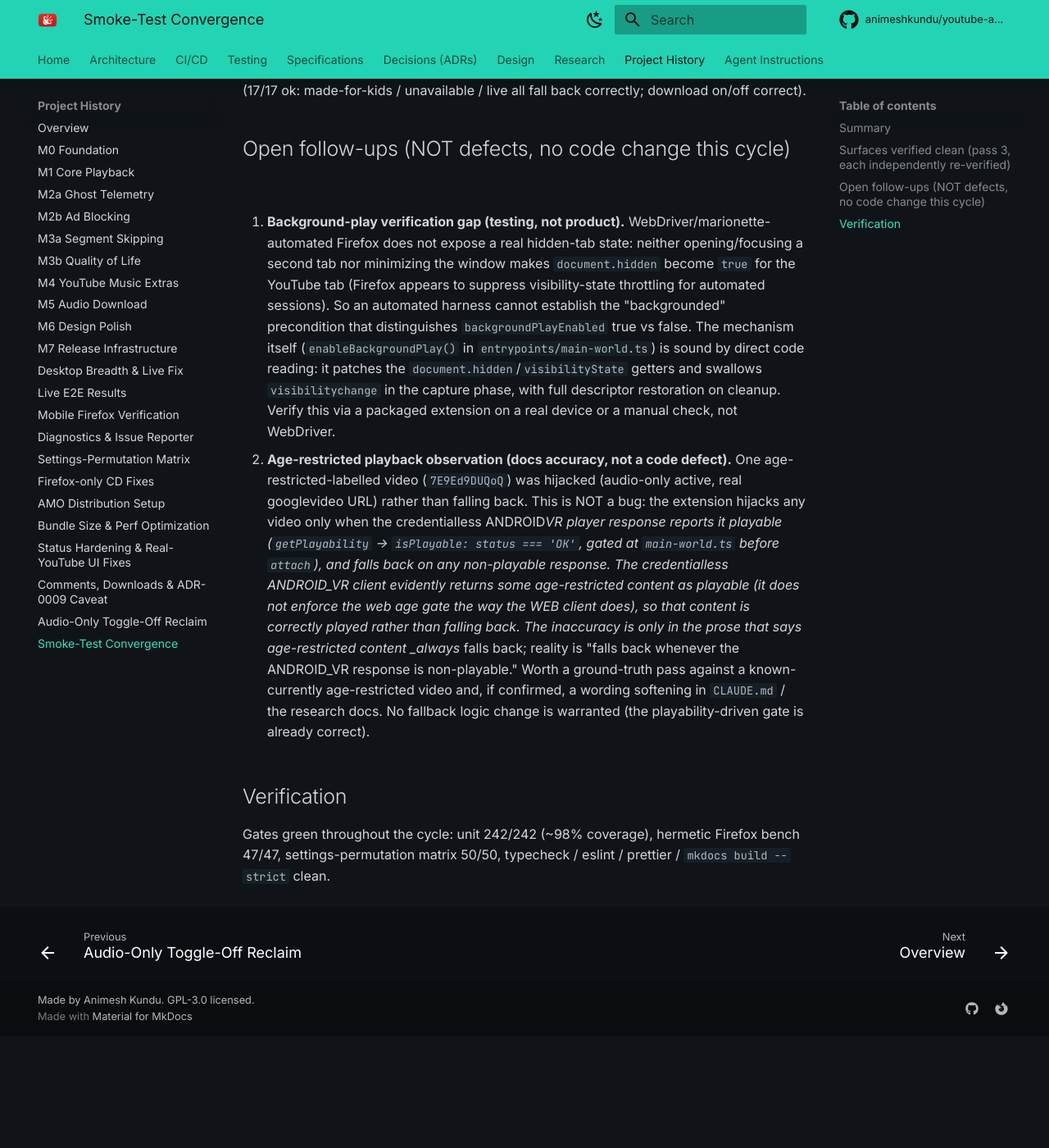
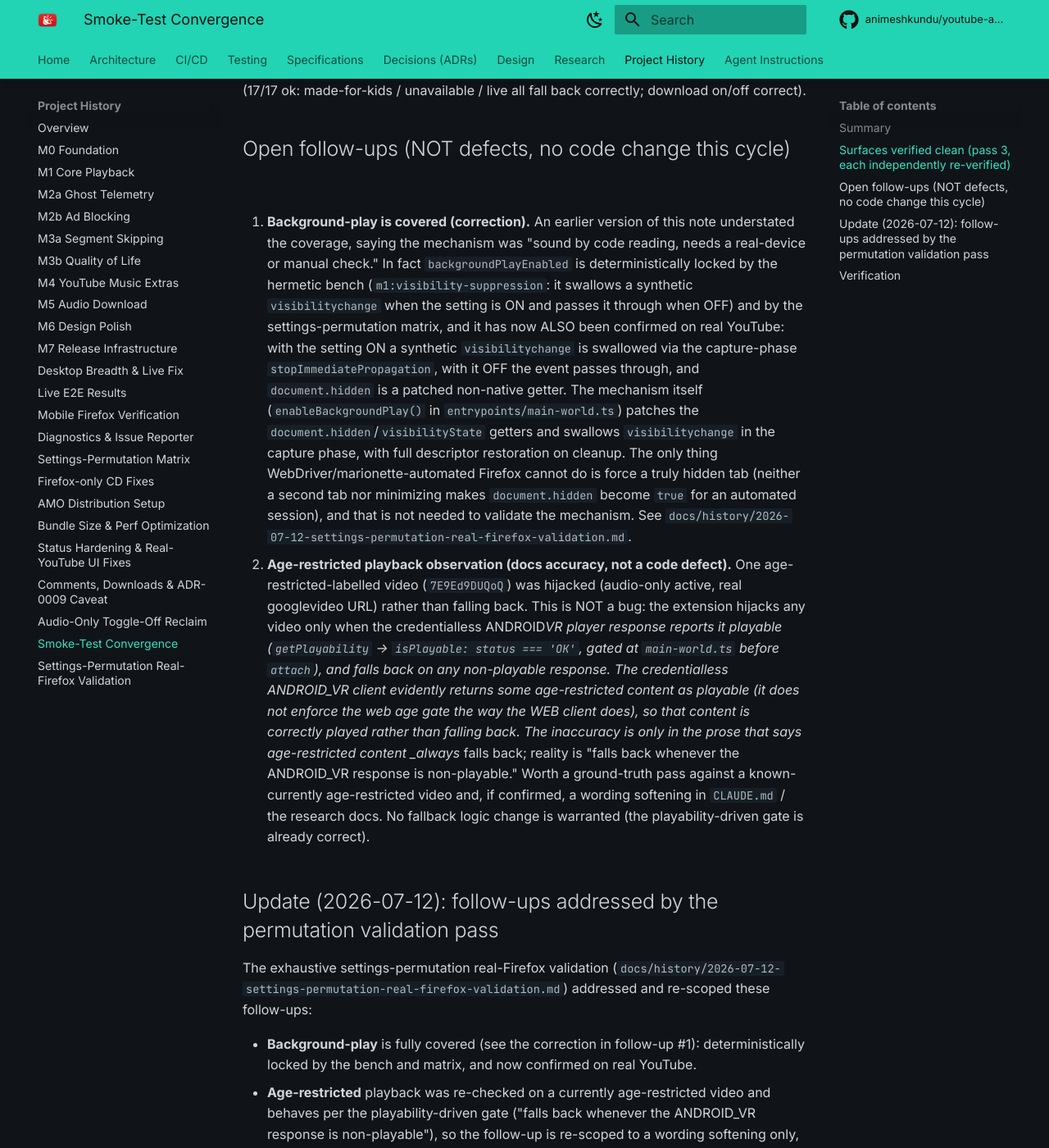
Before and after one commit to animeshkundu/youtube-audio, an MkDocs documentation site: the page built from docs/history/2026-07-12-smoke-test-convergence.md, in a window 1280 px wide and 1400 px high, scrolled down 1018 px. Shown: the whole window at 82% size. Built offline with MkDocs 1.6.1 and Material for MkDocs 9.7.7, drawn with Linux system fonts in a browser that asks for light colours; comment, search, counter and statistics services are not loaded; before the commit the page ends 2281 px from its top, so only the background shows below that; some of the changed text lies outside the part shown.

Commit message:
Fix disable-autoplay slow-load race + real-Firefox settings validation
Real-Firefox validation of every setting (singly, in combination, and edge
cases) surfaced one real bug: disableAutoplayNext had a slow-load race.
applyQualityOfLife clicked the autonav toggle only on a fixed retry schedule
[300, 800, 1500, 3000]ms, so when .ytp-autonav-toggle-button rendered past ~3s
the click was silently missed (1 of 4 real runs) and autoplay-next stayed on.

Fix: give disableAutoplay a bounded MutationObserver fallback (childList +
subtree + aria-checked attributeFilter, disconnects on the first successful
click or a 10s cap), mirroring the event-driven fallback reassertQuality already
had. It switches the toggle off whenever the button appears or turns on, however
late.

Locked hermetically: the bench fixture re-inserts the autonav button at 3.5s
(past the fixed timers) under ?yta-late-autonav=1, and a new scenario
m3b:disable-autoplay-late-button asserts the observer still switches it off.
bench 48/48, matrix 50/50, unit 242/242.

Everything else validated PASS on real YouTube: audio-only, artwork, the three
distraction toggles (hide-recs spares comments), quality cap, download (.m4a),
background-play (synthetic visibilitychange swallowed when on, patched
document.hidden), ghost/telemetry tiered blocking, loudness + EQ graph arming
(via the audio.graph diagnostics), lyrics, all-on with no interference, the
master gate, mid-playback live toggles, regular/long video, made-for-kids + live
fallback, and SponsorBlock skip. Ad-block confirmed on real YouTube (audio-only
off: live ads 0/5 on vs 4/5 off; inline player-response ad fields stripped 5/5),
resolving the #69 report; SABR-stitched native-video ads stay a documented
limit.

Docs: new validation handoff, SPEC-006 (autoplay observer fallback + bench lock),
and corrected the convergence handoff's background-play framing (it is
bench/matrix-locked and real-YouTube confirmed, not merely code-read).

```diff
--- a/docs/history/2026-07-12-smoke-test-convergence.md
+++ b/docs/history/2026-07-12-smoke-test-convergence.md
@@ -36,15 +36,20 @@ download on/off correct).
 
 ## Open follow-ups (NOT defects, no code change this cycle)
 
-1. **Background-play verification gap (testing, not product).** WebDriver/marionette-automated
-   Firefox does not expose a real hidden-tab state: neither opening/focusing a second tab nor
-   minimizing the window makes `document.hidden` become `true` for the YouTube tab (Firefox
-   appears to suppress visibility-state throttling for automated sessions). So an automated harness
-   cannot establish the "backgrounded" precondition that distinguishes `backgroundPlayEnabled`
-   true vs false. The mechanism itself (`enableBackgroundPlay()` in `entrypoints/main-world.ts`) is
-   sound by direct code reading: it patches the `document.hidden`/`visibilityState` getters and
-   swallows `visibilitychange` in the capture phase, with full descriptor restoration on cleanup.
-   Verify this via a packaged extension on a real device or a manual check, not WebDriver.
+1. **Background-play is covered (correction).** An earlier version of this note understated the
+   coverage, saying the mechanism was "sound by code reading, needs a real-device or manual check."
+   In fact `backgroundPlayEnabled` is deterministically locked by the hermetic bench
+   (`m1:visibility-suppression`: it swallows a synthetic `visibilitychange` when the setting is ON
+   and passes it through when OFF) and by the settings-permutation matrix, and it has now ALSO been
+   confirmed on real YouTube: with the setting ON a synthetic `visibilitychange` is swallowed via
+   the capture-phase `stopImmediatePropagation`, with it OFF the event passes through, and
+   `document.hidden` is a patched non-native getter. The mechanism itself
+   (`enableBackgroundPlay()` in `entrypoints/main-world.ts`) patches the
+   `document.hidden`/`visibilityState` getters and swallows `visibilitychange` in the capture phase,
+   with full descriptor restoration on cleanup. The only thing WebDriver/marionette-automated
+   Firefox cannot do is force a truly hidden tab (neither a second tab nor minimizing makes
+   `document.hidden` become `true` for an automated session), and that is not needed to validate the
+   mechanism. See `docs/history/2026-07-12-settings-permutation-real-firefox-validation.md`.
 
 2. **Age-restricted playback observation (docs accuracy, not a code defect).** One
    age-restricted-labelled video (`7E9Ed9DUQoQ`) was hijacked (audio-only active, real googlevideo
@@ -59,6 +64,20 @@ download on/off correct).
    age-restricted video and, if confirmed, a wording softening in `CLAUDE.md` / the research docs.
    No fallback logic change is warranted (the playability-driven gate is already correct).
 
+## Update (2026-07-12): follow-ups addressed by the permutation validation pass
+
+The exhaustive settings-permutation real-Firefox validation
+(`docs/history/2026-07-12-settings-permutation-real-firefox-validation.md`) addressed and
+re-scoped these follow-ups:
+
+- **Background-play** is fully covered (see the correction in follow-up #1): deterministically
+  locked by the bench and matrix, and now confirmed on real YouTube.
+- **Age-restricted** playback was re-checked on a currently age-restricted video and behaves per
+  the playability-driven gate ("falls back whenever the ANDROID_VR response is non-playable"), so
+  the follow-up is re-scoped to a wording softening only, with no fallback logic change.
+- **Ad-block (#69)** is now confirmed working on real YouTube (live in-player ads suppressed with
+  the setting ON versus OFF; residual SABR-stitched ads remain a documented ADR-0009 limitation).
+
 ## Verification
 
 Gates green throughout the cycle: unit 242/242 (~98% coverage), hermetic Firefox bench 47/47,
--- a/mkdocs.yml
+++ b/mkdocs.yml
@@ -177,6 +177,7 @@ nav:
       - Comments, Downloads & ADR-0009 Caveat: history/2026-07-12-comments-download-and-adr0009.md
       - Audio-Only Toggle-Off Reclaim: history/2026-07-12-audio-only-toggle-off-reclaim.md
       - Smoke-Test Convergence: history/2026-07-12-smoke-test-convergence.md
+      - Settings-Permutation Real-Firefox Validation: history/2026-07-12-settings-permutation-real-firefox-validation.md
   - Agent Instructions:
       - Overview: agent-instructions/README.md
       - 00 Core Philosophy: agent-instructions/00-core-philosophy.md
```
Also changed, not shown: docs/history/2026-07-12-settings-permutation-real-firefox-validation.md (added, +98 -0 lines), docs/specs/SPEC-006-m3b-quality-of-life.md (+2 -2 lines), 3 other files.
